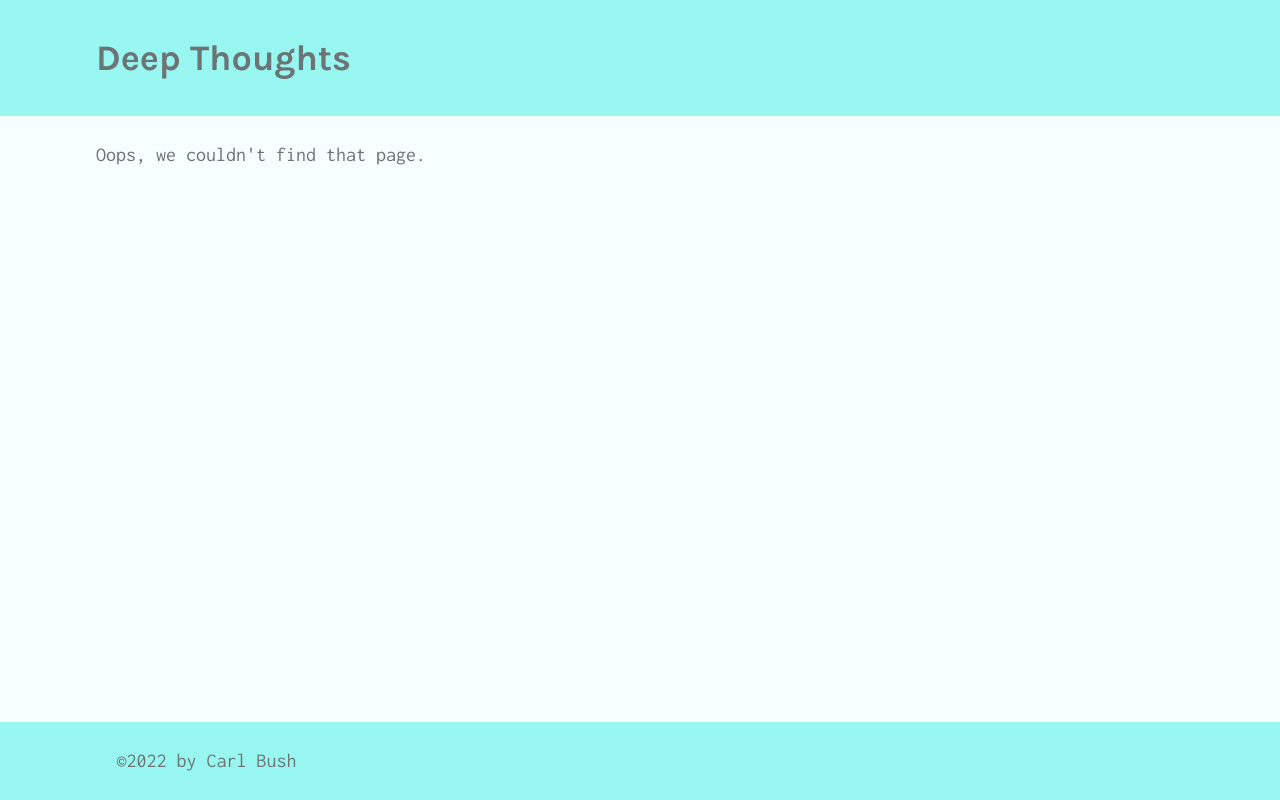
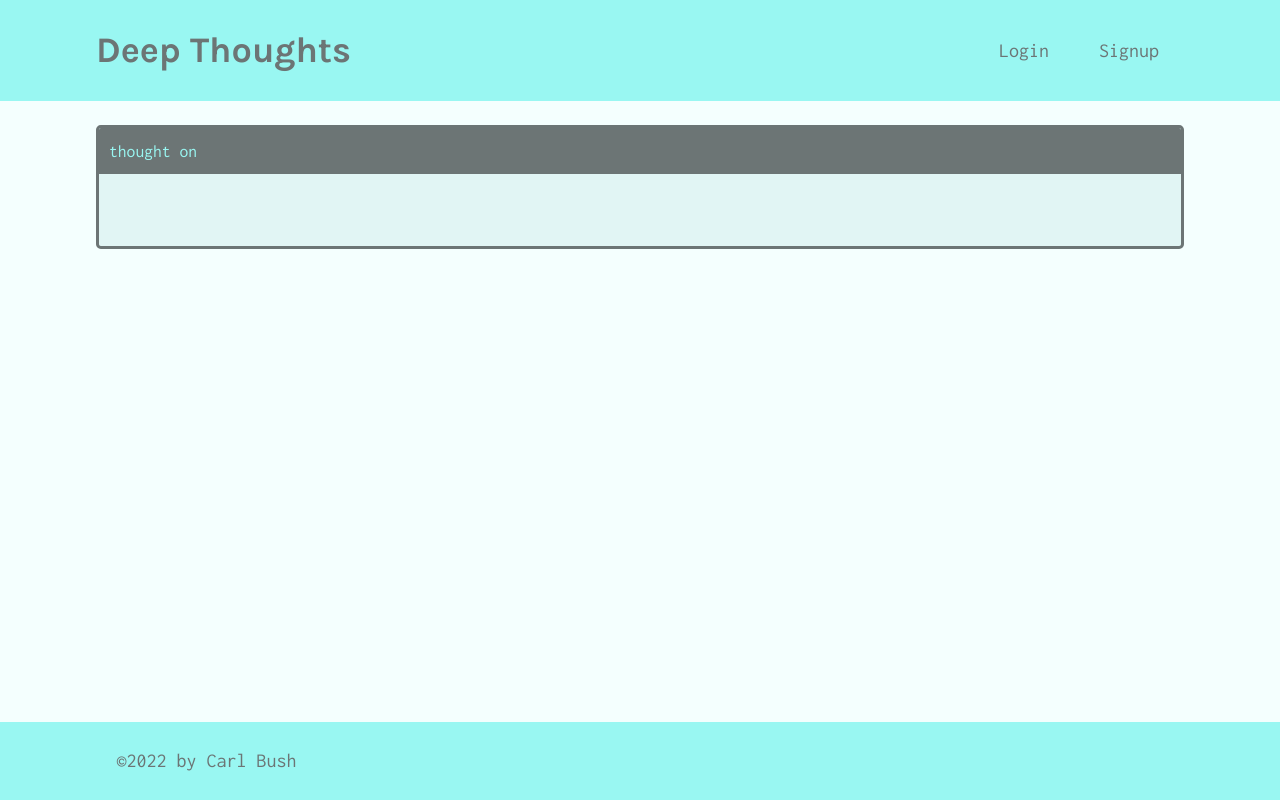
Before and after one commit to CarlBush/deep-thoughts, a React (Create React App) app in the folder client/: page /thought/1 in a window 1280 px wide. Built offline with nearby package versions, Linux system fonts and the light colour scheme; no server answers.

Commit message:
singleThought created

```diff
--- a/client/src/App.js
+++ b/client/src/App.js
@@ -39,11 +39,21 @@ function App() {
           <div className="container">
             <Routes>
               <Route path="/" element={<Home />} />
+
               <Route path="/login" element={<Login />} />
+
               <Route path="/signup" element={<Signup />} />
-              <Route path="/profile" element={<Profile />} />
-              <Route path="/thought" element={<SingleThought />} />
+
+              <Route path="/profile">
+                {/*Optional Paramters /profile and /profile/myUsername */}
+                <Route path=":username" element={<Profile />} />
+                <Route path="" element={<Profile />} />
+              </Route>
+
+              <Route path="/thought/:id" element={<SingleThought />} />
+
               <Route path="*" element={<NoMatch />} />
+
             </Routes>
           </div>
           <Footer />
--- a/client/src/components/Header/index.js
+++ b/client/src/components/Header/index.js
@@ -1,10 +1,18 @@
 import React from 'react';
+import { Link } from "react-router-dom";
 
 const Header = () => {
   return (
     <header className="bg-secondary mb-4 py-2 flex-row align-center">
       <div className="container flex-row justify-space-between-lg justify-center align-center">
+        <Link to="/">
         <h1>Deep Thoughts</h1>
+        </Link>
+
+        <nav className='text-center'>
+          <Link to="/login">Login</Link>
+          <Link to="/signup">Signup</Link>
+        </nav>
       </div>
     </header>
   );
--- a/client/src/components/ThoughtList/index.js
+++ b/client/src/components/ThoughtList/index.js
@@ -1,4 +1,5 @@
 import React from "react";
+import { Link } from "react-router-dom";
 
 const ThoughtList = ({ thoughts, title }) => {
     if (!thoughts.length) {
@@ -12,15 +13,20 @@ const ThoughtList = ({ thoughts, title }) => {
                 thoughts.map(thought => (
                     <div key={thought._id} className="card mb-3">
                         <p className="card-header">
+                            {/*For example, /profile/${thought.username} would become /profile/Zoe66*/}
+                            <Link to={`/profile/${thought.username}`} style={{ fontWeight: 700 }} className="text-light">
                                 {thought.username}
+                            </Link>{' '}
                             thought on {thought.createdAt}
                         </p>
                         <div className="card-body">
+                            <Link to={`/thought/${thought._id}`}>
                                 <p>{thought.thoughtText}</p>
                                 <p className="mb-0">
                                     Reactions: {thought.reactionCount} || Click to{' '}
                                     {thought.reactionCount ? 'see' : 'start'} the discussion!
                                 </p>
+                            </Link>
                         </div>
                     </div>
                 ))}
--- a/client/src/pages/SingleThought.js
+++ b/client/src/pages/SingleThought.js
@@ -1,17 +1,32 @@
 import React from 'react';
+import { useParams } from 'react-router-dom';
+import { useQuery } from '@apollo/client';
+import { QUERY_THOUGHT } from "../utils/queries";
 
 const SingleThought = props => {
+  const { id: thoughtId } = useParams();
+
+  const { loading, data } = useQuery(QUERY_THOUGHT, {
+    variables: { id: thoughtId }
+  });
+
+  const thought = data?.thought || {};
+
+  if (loading) {
+    return <div>Loading...</div>;
+  }
+
   return (
     <div>
       <div className="card mb-3">
         <p className="card-header">
           <span style={{ fontWeight: 700 }} className="text-light">
-            Username
+            {thought.username}
           </span>{' '}
-          thought on createdAt
+          thought on {thought.createdAt}
         </p>
         <div className="card-body">
-          <p>Thought Text</p>
+          <p>{thought.thoughtText}</p>
         </div>
       </div>
     </div>
--- a/client/src/utils/queries.js
+++ b/client/src/utils/queries.js
@@ -17,3 +17,21 @@ query thoughts($username: String) {
     }
   }
 `;
+
+export const QUERY_THOUGHT = gql`
+  query thought($id: ID!) {
+    thought(_id: $id) {
+      _id
+      thoughtText
+      createdAt
+      username
+      reactionCount
+      reactions {
+        _id
+        createdAt
+        username
+        reactionBody
+      }
+    }
+  }
+`;
```
Lines whose indentation alone changed are shown as unchanged.
